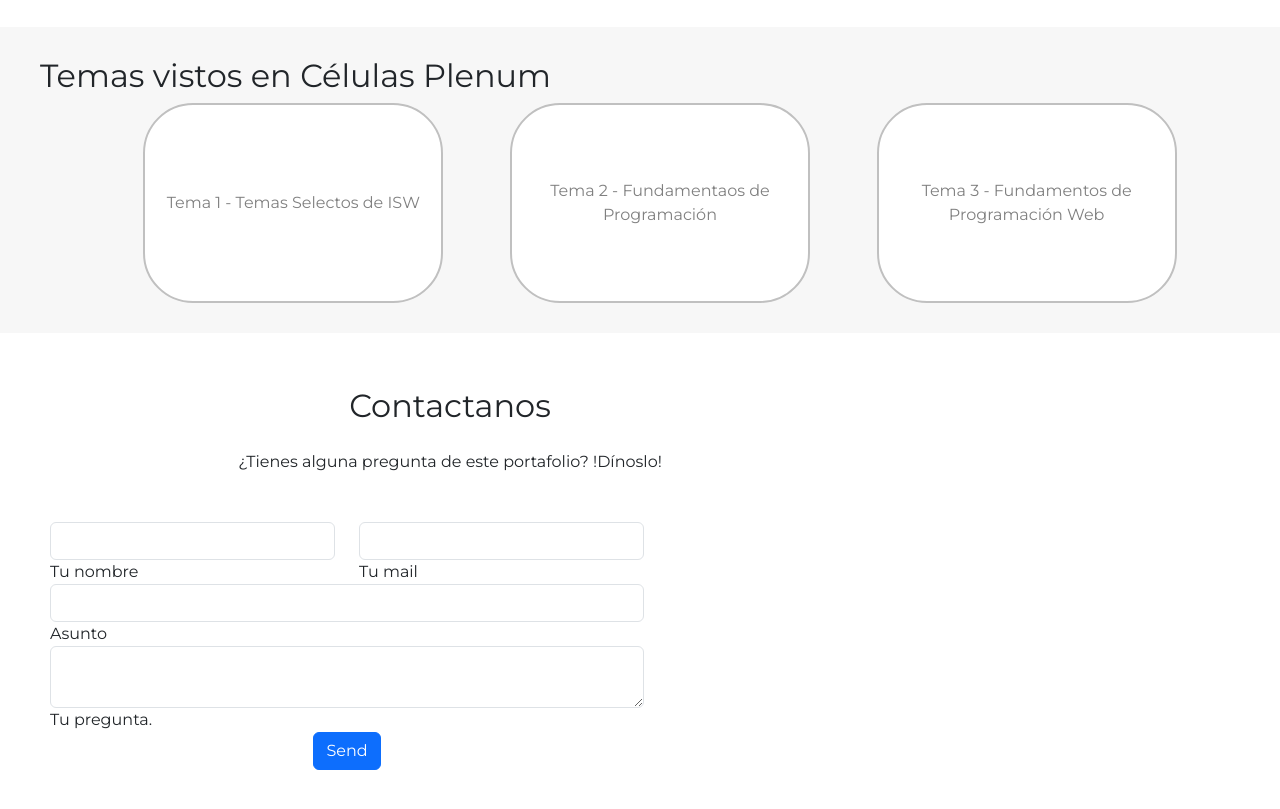
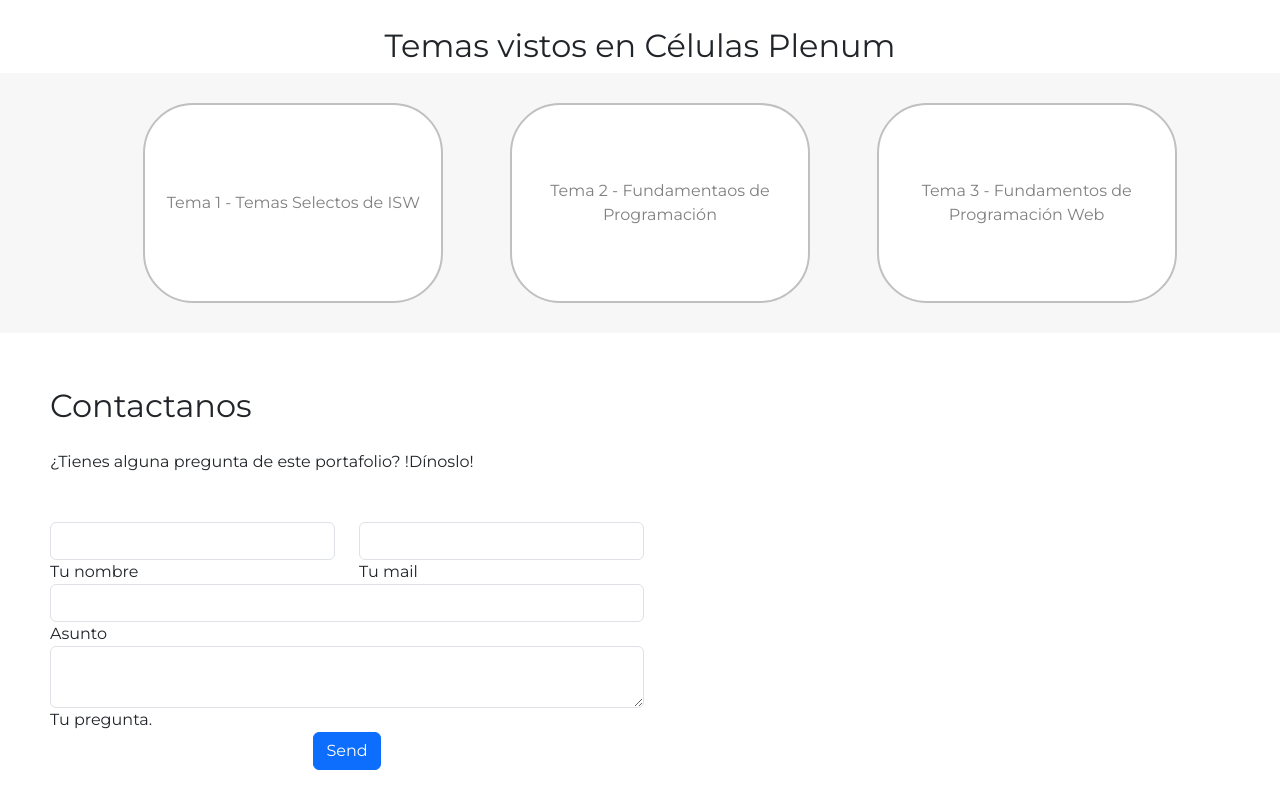
Before and after one commit to HumbertoSaw/WebPlenumsoft, a plain HTML site: page index.html in a window 1280 px wide. Shown: the part 89-898 px from the top of the page. Drawn offline with nearby package versions, Linux system fonts and the light colour scheme.

Commit message:
:art: Adjusted css styles and bootstrap classes

```diff
--- a/index.html
+++ b/index.html
@@ -26,8 +26,8 @@
             <img src="/resources/imgpsh_fullsize_anim.png" alt="Logo Celulas Plenum">
             <a href="/index.html"><h1>Células Plenum</h1></a>
         </div>
+        <h2 class="text-center">Temas vistos en Células Plenum</h2>
         <nav class="navbar">
-            <h2>Temas vistos en Células Plenum</h2>
             <div class="navbar-grid">
                 <div class="navbar-grid-item item1">
                     <a href="/_tema1.html">Tema 1 - Temas Selectos de ISW</a>
@@ -44,10 +44,10 @@
     </div>
     <script src="https://cdn.jsdelivr.net/npm/bootstrap@5.3.0-alpha1/dist/js/bootstrap.bundle.min.js" integrity="sha384-w76AqPfDkMBDXo30jS1Sgez6pr3x5MlQ1ZAGC+nuZB+EYdgRZgiwxhTBTkF7CXvN" crossorigin="anonymous"></script>
 
-    <div class="formulario">
+    <div class="formulario justify-content-center">
             <section class="mb-4">
-            <h2 class="h1-responsive font-weight-bold text-center my-4">Contactanos</h2>
-            <p class="text-center w-responsive mx-auto mb-5">¿Tienes alguna pregunta de este portafolio? !Dínoslo!</p>
+            <h2 class="h1-responsive font-weight-bold  my-4">Contactanos</h2>
+            <p class=" w-responsive mx-auto mb-5">¿Tienes alguna pregunta de este portafolio? !Dínoslo!</p>
             <div class="row">
                 <div class="col-md-9 mb-md-0 mb-5">
                     <form id="contact-form" name="contact-form" action="mail.php" method="POST">
--- a/styles.css
+++ b/styles.css
@@ -41,6 +41,11 @@ a{
     text-align: center;
     padding: 30px 0px 30px 40px;
     background-color: rgb(247, 247, 247);
+}
+.navbar h2{
+    margin: 0 auto;
+    text-align: center;
+    padding-bottom: 20px;
 }
 .navbar-grid{
     margin: 0 auto;
```
